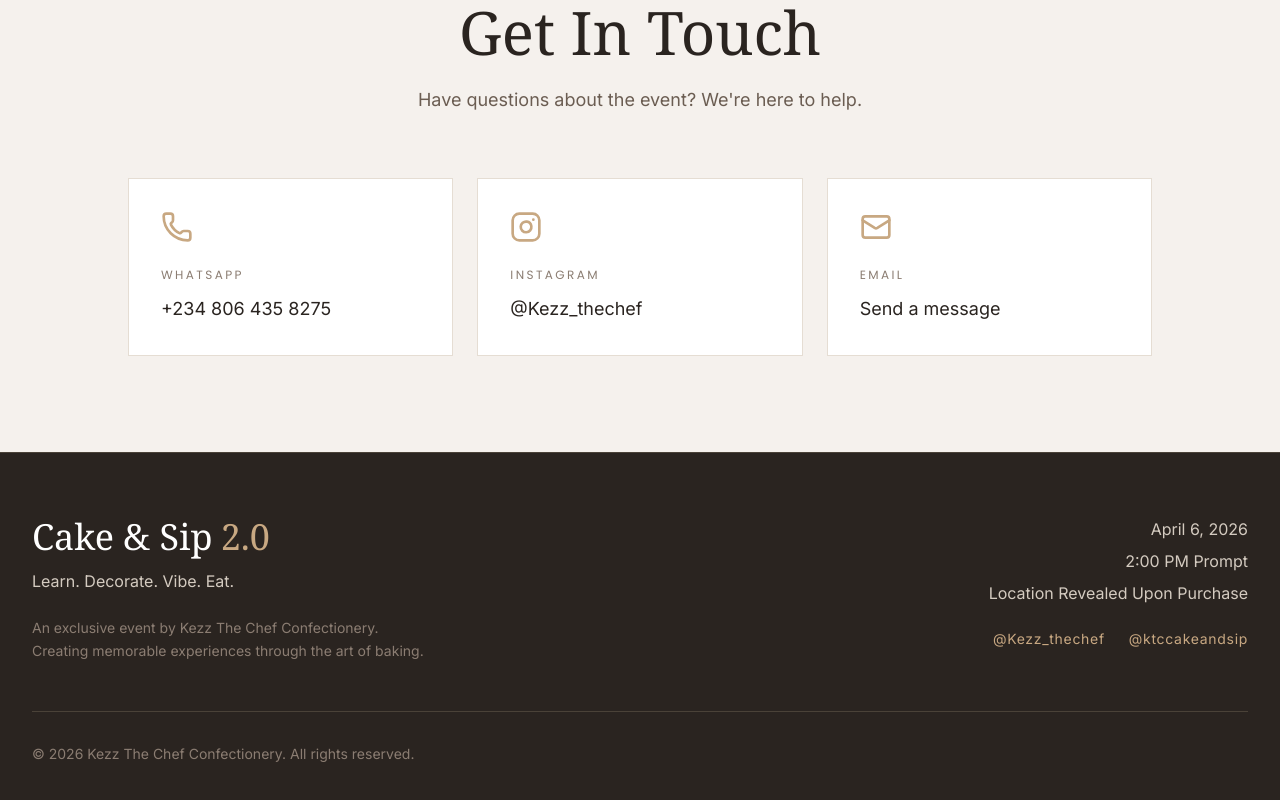
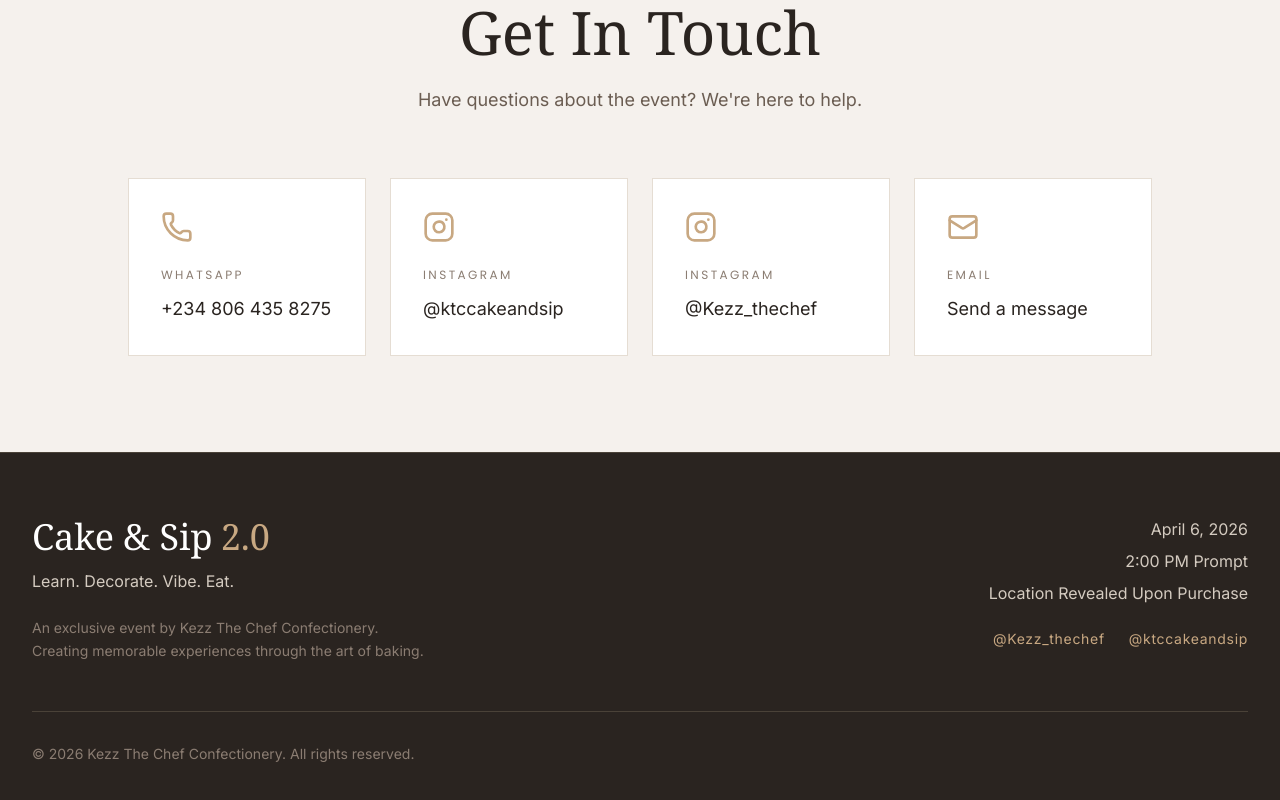
Before and after one commit to Jephthahndukwe/cake-sip, a Next.js app: page / in a window 1280 px wide. Shown: the part 8598-9398 px from the top of the page. Built offline with nearby package versions, Linux system fonts and the light colour scheme.

Commit message:
Modify contact cards layout and add Instagram link
Updated the grid layout for contact cards and added an Instagram link.

```diff
--- a/components/Contact.tsx
+++ b/components/Contact.tsx
@@ -19,7 +19,7 @@ const Contact = () => {
           </div>
 
           {/* Contact Cards */}
-          <div className="grid grid-cols-1 md:grid-cols-3 gap-6">
+          <div className="grid grid-cols-1 md:grid-cols-4 gap-6">
             <a
               href="https://wa.me/2348064358275"
               target="_blank"
@@ -34,6 +34,21 @@ const Contact = () => {
                 +234 806 435 8275
               </p>
             </a>
+
+            <a
+  href="https://www.instagram.com/ktccakeandsip"
+  target="_blank"
+  rel="noopener noreferrer"
+  className="group p-8 bg-white border border-[#e5ddd3] hover:border-[#c8a882] transition-all duration-300"
+>
+  <Instagram className="w-8 h-8 text-[#c8a882] mb-6 group-hover:scale-110 transition-transform duration-300" />
+  <h3 className="text-xs tracking-[0.2em] uppercase text-[#8b7d72] mb-3">
+    Instagram
+  </h3>
+  <p className="text-lg text-[#2a2420]">
+    @ktccakeandsip
+  </p>
+</a>
 
             <a
               href="https://instagram.com/Kezz_thechef"
```
